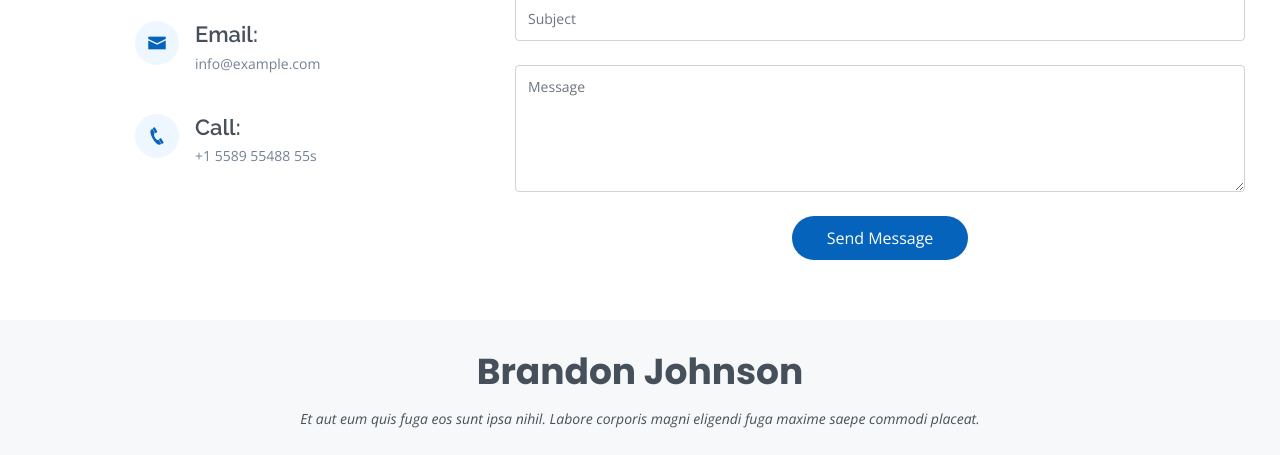
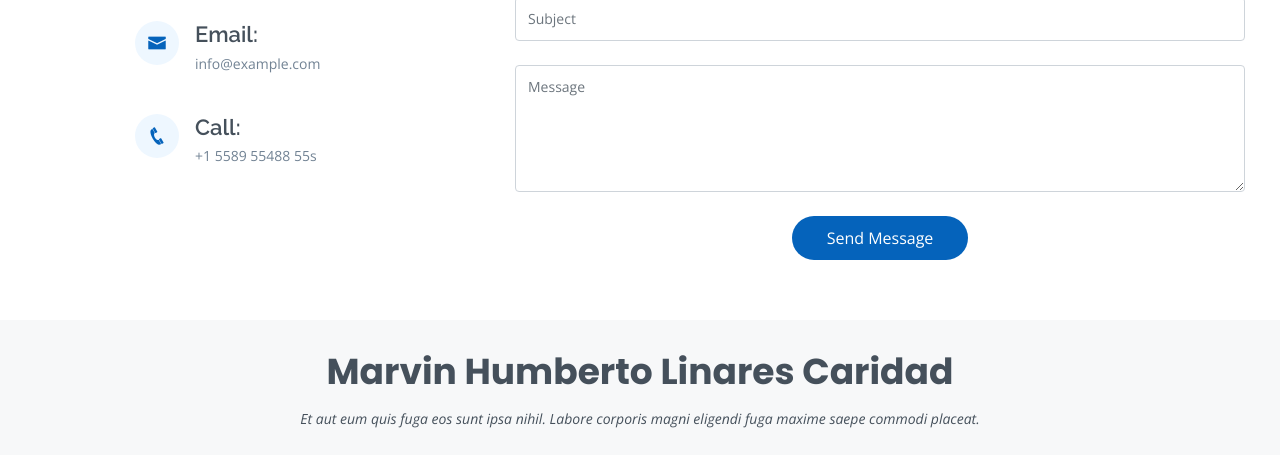
Before and after one commit to marvinhlc/MarvinLinaresResume, a plain HTML site: page index.html in a window 1280 px wide. Shown: the part 6555-7010 px from the top of the page. Drawn offline with nearby package versions, Linux system fonts and the light colour scheme.

Commit message:
footer
ajuste al footer

```diff
--- a/index.html
+++ b/index.html
@@ -693,7 +693,7 @@
   <!-- ======= Footer ======= -->
   <footer id="footer">
     <div class="container">
-      <h3>Brandon Johnson</h3>
+      <h3>Marvin Humberto Linares Caridad</h3>
       <p>Et aut eum quis fuga eos sunt ipsa nihil. Labore corporis magni eligendi fuga maxime saepe commodi placeat.</p>
       <div class="social-links">
         <a href="#" class="twitter"><i class="bx bxl-twitter"></i></a>
```
